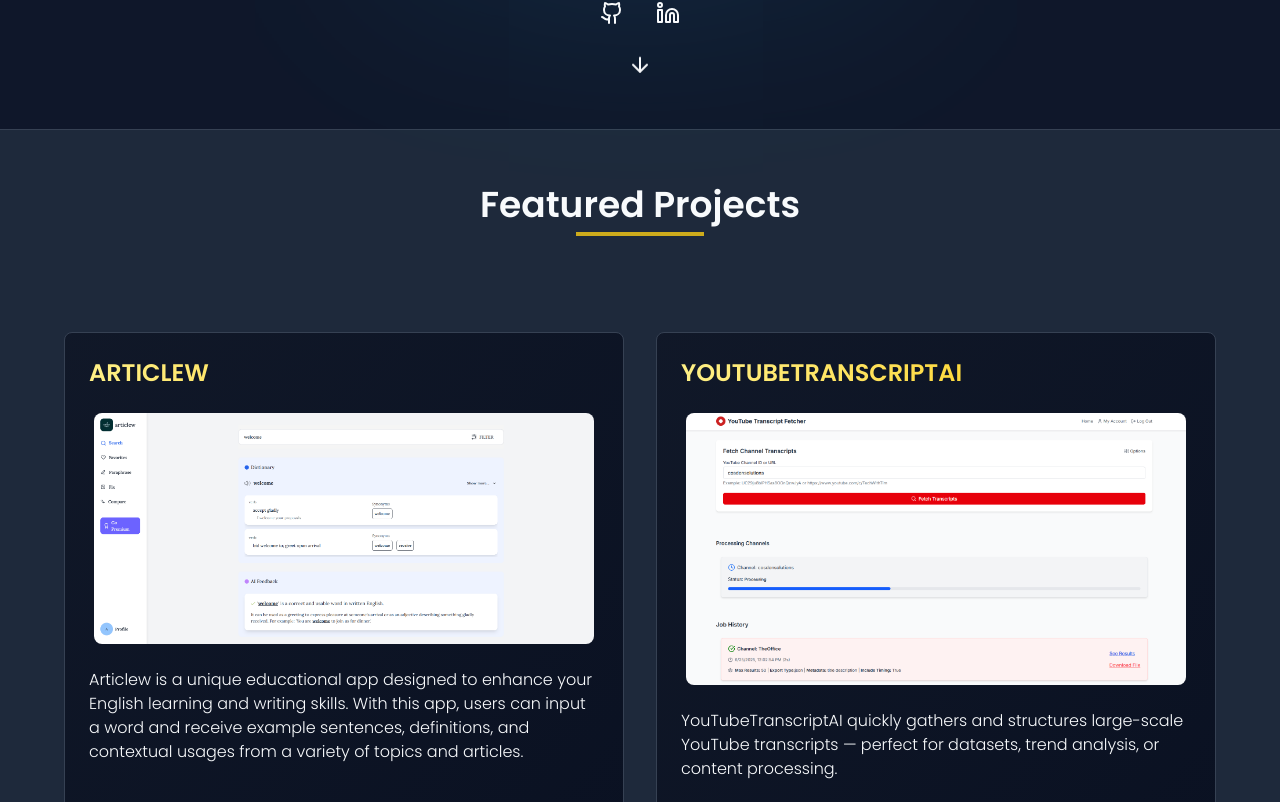
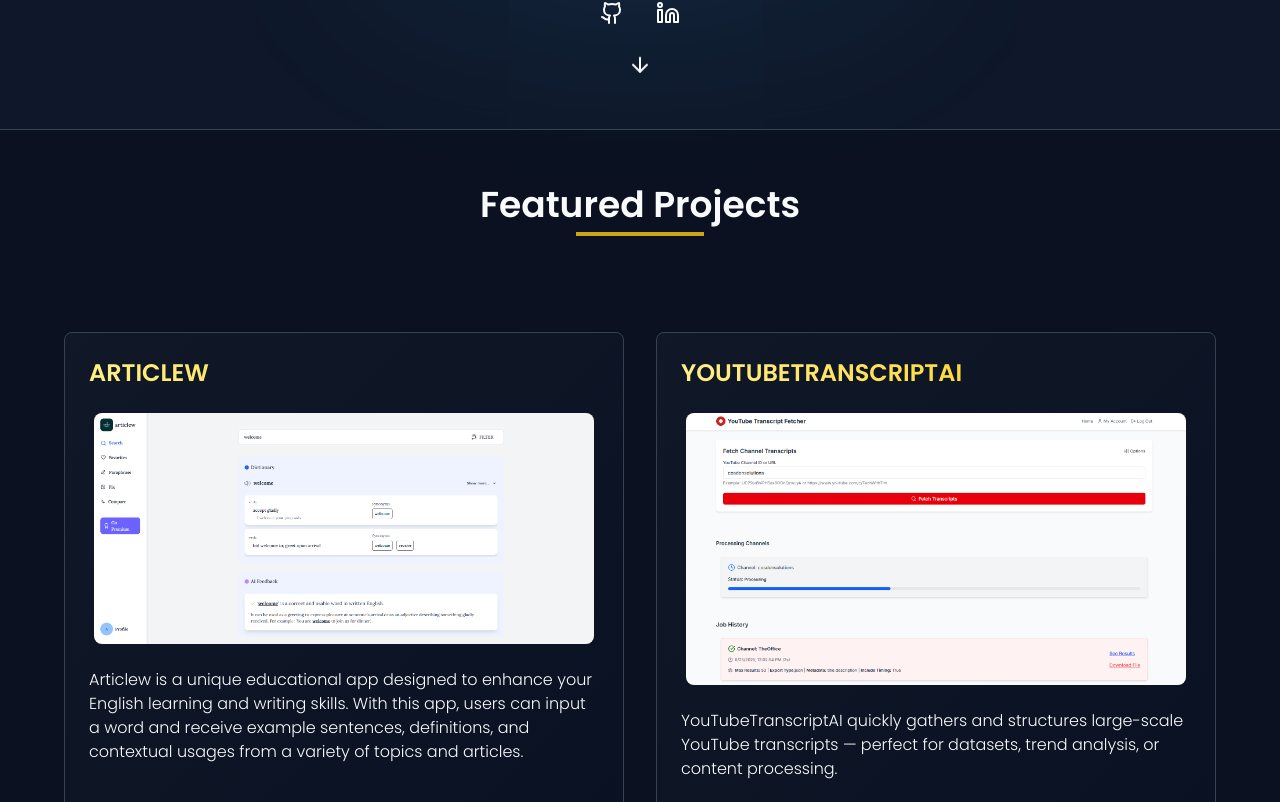
Before and after one commit to kaya70875/personal, a Next.js app: page / in a window 1280 px wide. Shown: the part 838-1640 px from the top of the page. Built offline with nearby package versions, Linux system fonts and the light colour scheme.

Commit message:
change AnimatedSection wrapper background color for dark mode

```diff
--- a/src/components/motion/AnimatedSection.tsx
+++ b/src/components/motion/AnimatedSection.tsx
@@ -21,7 +21,7 @@
     };
 
     return (
-        <SectionBackgroundWrapper className={`${highlight ? 'bg-gray-200 dark:bg-primary border-t border-b border-gray-400 dark:border-gray-700' : ''}`}>
+        <SectionBackgroundWrapper className={`${highlight ? 'bg-gray-200 dark:bg-[#0a0f1d]/70 border-t border-b border-gray-400 dark:border-gray-700' : ''}`}>
             <motion.section ref={ref} className={`${className} px-0 2xl:px-24 default-container`} {...fadeInUp}>
                 {children}
             </motion.section>
```
